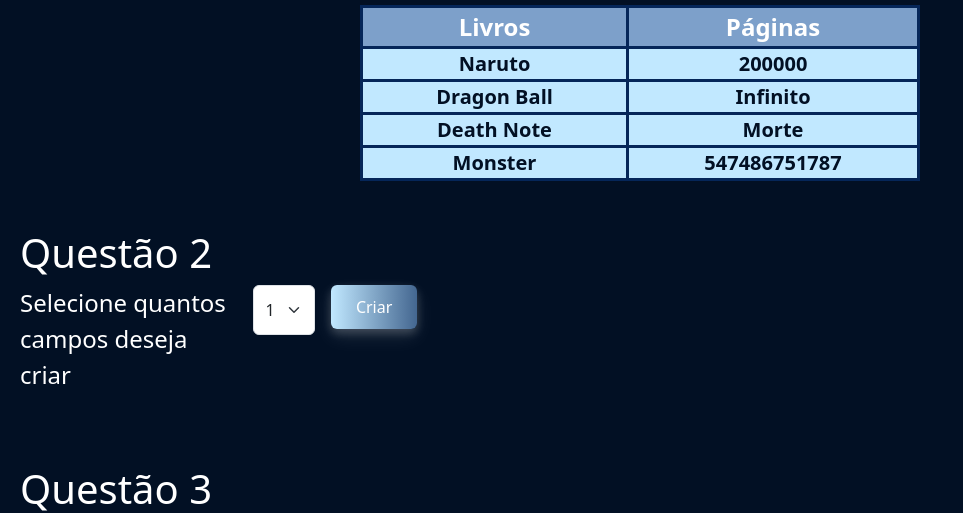
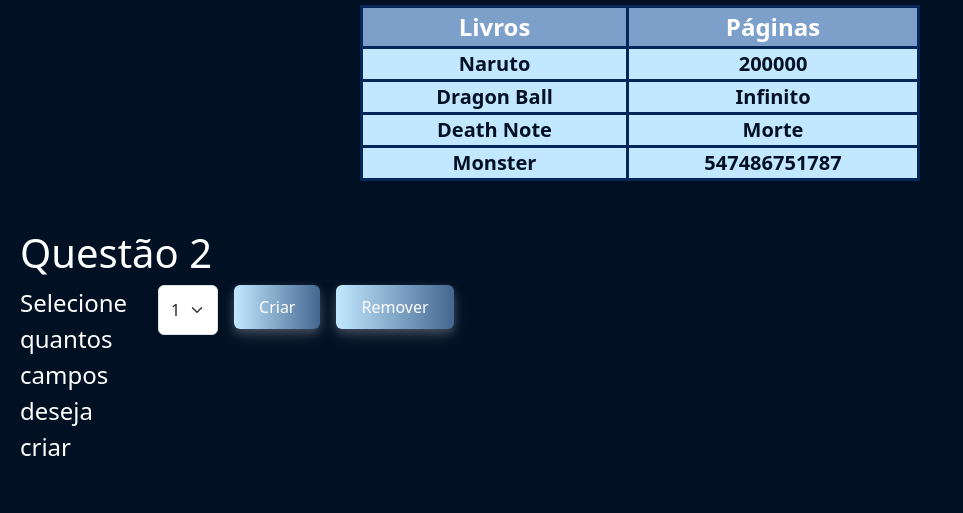
Before and after one commit to DaGitFella/Atividade_Alba, a plain HTML site: page index.html in a window 1280 px wide. Shown: the part 851-1364 px from the top of the page, without its empty margins (0-963 px from the left). Drawn offline with nearby package versions, Linux system fonts and the light colour scheme.

Commit message:
deixa eu dar pull

```diff
--- a/index.html
+++ b/index.html
@@ -141,7 +141,8 @@
                         <option value="5">5</option>
                     </select>
                 </div>
-                <button type="submit" class="btn btn-primary d-flex align-items-center">Criar</button>
+                <button type="submit" class="btn btn-primary d-flex align-items-center" id="create">Criar</button>
+                <button type="submit" class="btn btn-primary d-flex align-items-center" id="remove">Remover</button>
             </form>
             <div class="text-fields-container d-flex flex-column col-md-3">
 
```
